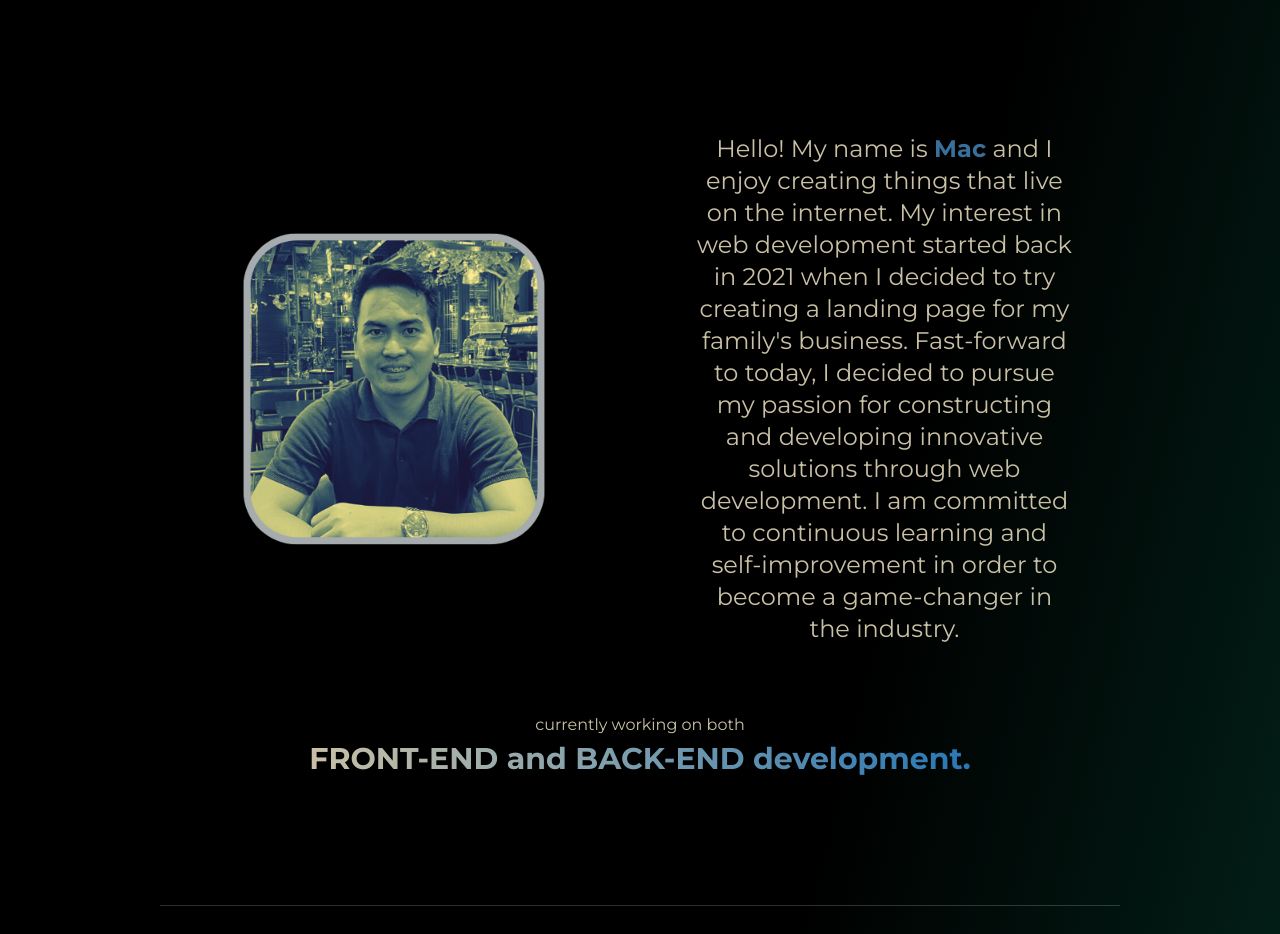
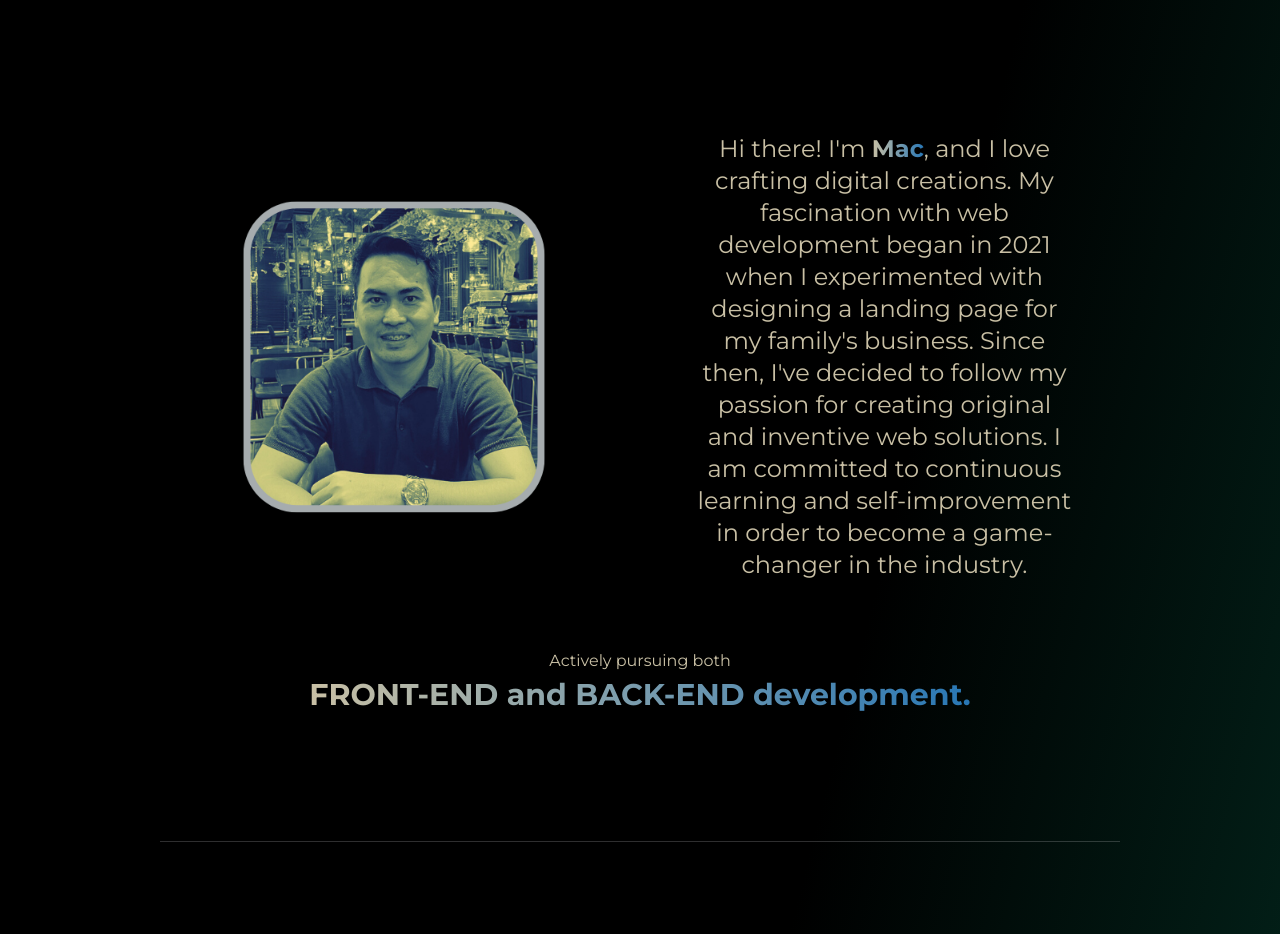
Before and after one commit to aguirremac/portfolio, a React (Vite) app: page / in a window 1280 px wide. Shown: the part 1020-1954 px from the top of the page. Built offline with nearby package versions, Linux system fonts and the light colour scheme.

Commit message:
modify sentence and wordings

```diff
--- a/src/components/about/About.tsx
+++ b/src/components/about/About.tsx
@@ -86,8 +86,7 @@ const About = ({ setSelectedPage }: Props) => {
        }}
         >
           <p className="text-sm md:text-xl xl:text-2xl">
-          Hello! My name is <span className="font-bold text-[#39709B] hover:scale-110">Mac</span> and I enjoy creating things that live on the internet. My interest in web development started back in 2021 when I decided to try creating a landing page for my family's business.
-          Fast-forward to today, I decided to pursue my passion for constructing and developing innovative solutions through web development.
+          Hi there! I'm <span className="font-bold bg-gradient-to-r from-[#C9C0A5] to-[#2877b5] bg-clip-text text-transparent">Mac</span>, and I love crafting digital creations. My fascination with web development began in 2021 when I experimented with designing a landing page for my family's business. Since then, I've decided to follow my passion for creating original and inventive web solutions.
           I am committed to continuous learning and self-improvement in order to become a game-changer in the industry.
           </p>
         </motion.div>
@@ -103,7 +102,7 @@ const About = ({ setSelectedPage }: Props) => {
          visible: {opacity: 1, y: 0}
        }}
         >
-      <p className="font-normal ">currently working on both</p>
+      <p className="font-normal ">Actively pursuing both</p>
 
       <HText>
       <p className=" text-xl md:text-3xl ">FRONT-END and BACK-END development.</p>
```
